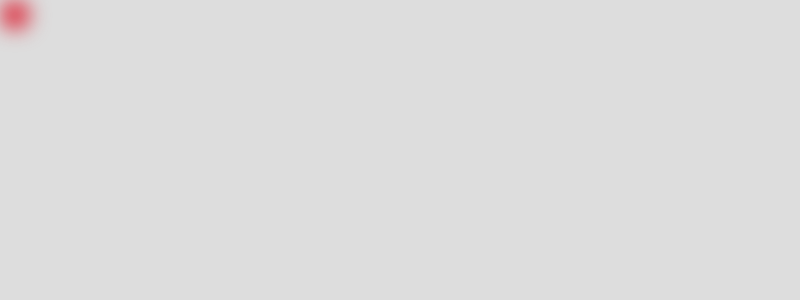
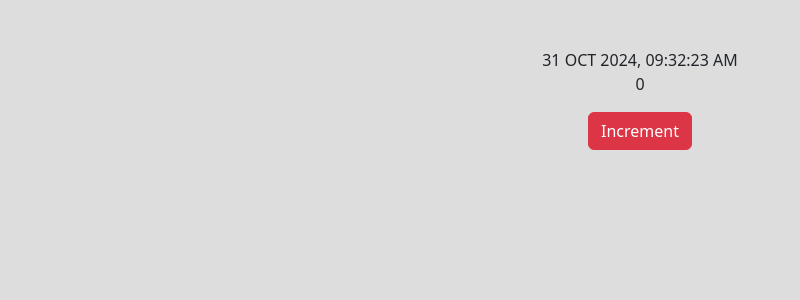
Before and after one commit to mern-trainer/sangeetha-batch, a React (Create React App) app: page / in a window 1280 px wide. Shown: the top 300 px of the page, without its empty margins (0-800 px from the left). Built offline with nearby package versions, Linux system fonts and the light colour scheme.

Commit message:
added: current date time

```diff
--- a/src/App.js
+++ b/src/App.js
@@ -2,6 +2,7 @@
 // import Effect from "./Pages/Effect"
 // import ProductsPage from "./Pages/Products"
 import Events from "./Pages/Events"
+import Timer from "./Pages/Timer"
 // import Timer from "./Pages/Timer"
 import { CartProvider } from "./Providers/CartProvider"
 import { ContextProvider } from "./Providers/CounterProvider"
@@ -10,8 +11,9 @@ const App = () => {
     return <ContextProvider>
         {/* <ContextPage /> */}
         <CartProvider>
+            <Timer />
             {/* <Effect /> */}
-            <Events />
+            {/* <Events /> */}
         </CartProvider>
     </ContextProvider>
 }
--- a/src/Pages/Timer.jsx
+++ b/src/Pages/Timer.jsx
@@ -2,15 +2,24 @@ import { useEffect, useState } from "react"
 
 const Timer = () => {
 
-    const [timer, setTimer] = useState(0)
+    const [timer, setTimer] = useState("")
     const [count, setCount] = useState(0)
 
     useEffect(() => {
-        const interval = setInterval(() => {
-            setTimer(timer => timer + 1)
-        }, 1000) // 1000 --ms, 1s
+        const timeInterval = setInterval(() => {
+            const currentDateTime = new Date().toLocaleString("en-IN", {
+                day: "2-digit",
+                month: "short",
+                year: "numeric",
+                hour: "2-digit",
+                minute: "2-digit",
+                second: "2-digit",
+                hour12: true
+            }).toUpperCase()
+            setTimer(currentDateTime)
+        }, 1000);
         return () => {
-            clearInterval(interval) // clearing prev time interval
+            clearInterval(timeInterval)
         }
     }, [count])
 
```
